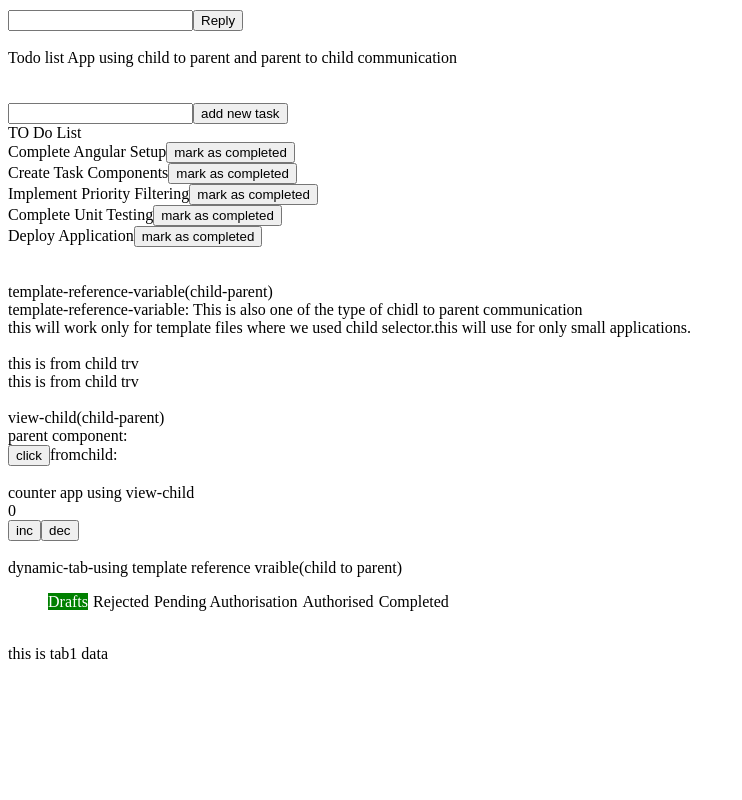
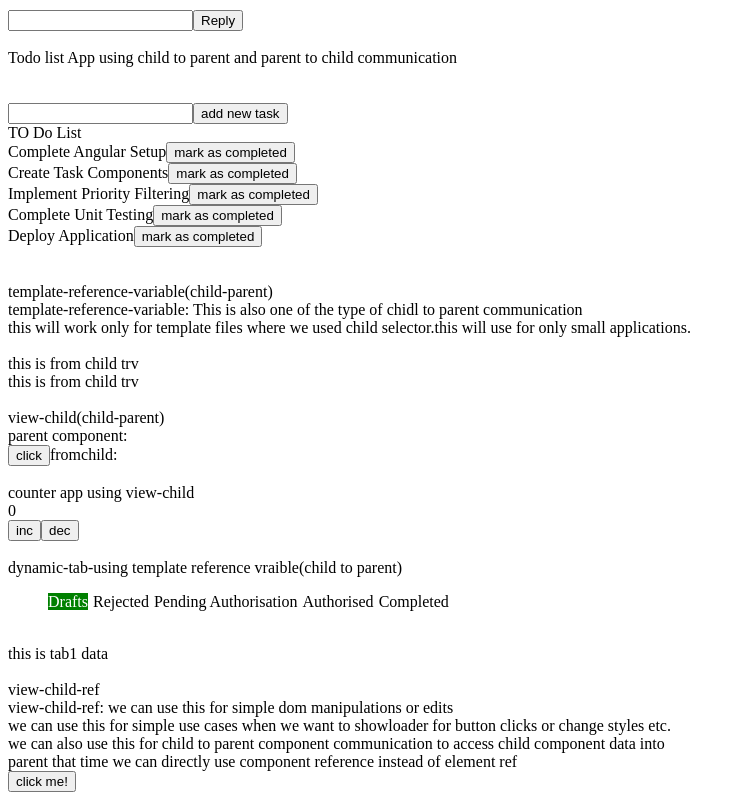
Before and after one commit to Sudheesh7504/Angular-learning-2024-2025, an Angular app: page / in a window 1280 px wide. Shown: the part 3208-4008 px from the top of the page, without its empty margins (0-742 px from the left). Before the commit the page ends 3897 px from the top, so only its background shows below. Built offline with nearby package versions, Linux system fonts and the light colour scheme.

Commit message:
view-child-ref works

```diff
--- a/src/app/app.component.html
+++ b/src/app/app.component.html
@@ -89,4 +89,7 @@ counter app using view-child
 dynamic-tab-using template reference vraible(child to parent)
 <app-parent-tab-trv></app-parent-tab-trv>
 <br>
+view-child-ref
+<br>
+<app-view-child-ref></app-view-child-ref>
 <router-outlet></router-outlet>
--- a/src/app/app.component.ts
+++ b/src/app/app.component.ts
@@ -22,6 +22,7 @@ import { TrvParentComponent } from "./trv-child-to-parent/trv-parent/trv-parent.
 import { ParentViewChildComponent } from "./view-child-child-to-parent/parent-view-child/parent-view-child.component";
 import { ParentCounterComponent } from "./view-child-counter-app/parent-counter/parent-counter.component";
 import { ParentTabTrvComponent } from "./dynamic-tab-structure-trv/parent-tab-trv/parent-tab-trv.component";
+import { ViewChildRefComponent } from "./view-child-ref/view-child-ref.component";
 @Component({
   selector: 'app-root',
   templateUrl: './app.component.html',
--- a/src/app/app.module.ts
+++ b/src/app/app.module.ts
@@ -37,6 +37,7 @@ import { ParentCounterComponent } from './view-child-counter-app/parent-counter/
 import { ChildCounterComponent } from './view-child-counter-app/child-counter/child-counter.component';
 import { ParentTabTrvComponent } from './dynamic-tab-structure-trv/parent-tab-trv/parent-tab-trv.component';
 import { ChildTabTrvComponent } from './dynamic-tab-structure-trv/child-tab-trv/child-tab-trv.component';
+import { ViewChildRefComponent } from './view-child-ref/view-child-ref.component';
 
 @NgModule({
   declarations: [
@@ -74,7 +75,8 @@ import { ChildTabTrvComponent } from './dynamic-tab-structure-trv/child-tab-trv/
     ParentCounterComponent,
     ChildCounterComponent,
     ParentTabTrvComponent,
-    ChildTabTrvComponent
+    ChildTabTrvComponent,
+    ViewChildRefComponent
   ],
   imports: [
     BrowserModule,
--- /dev/null
+++ b/src/app/view-child-ref/view-child-ref.component.html
@@ -0,0 +1,11 @@
+view-child-ref: we can use this for simple dom manipulations or edits
+<br>
+we can use this for simple use cases when we want to showloader for button clicks or change styles etc.
+<br>
+we can also use this for child to parent component communication to access child component data into
+<br>
+parent that time we can directly use component reference instead of element ref
+<br>
+<div #div>
+    <button (click)="onclick()">click me!</button>
+</div>
--- /dev/null
+++ b/src/app/view-child-ref/view-child-ref.component.ts
@@ -0,0 +1,16 @@
+import { Component, ElementRef, ViewChild } from '@angular/core';
+
+@Component({
+  selector: 'app-view-child-ref',
+  templateUrl: './view-child-ref.component.html',
+  styleUrl: './view-child-ref.component.scss'
+})
+export class ViewChildRefComponent {
+  @ViewChild('div', { static: true }) divref!: ElementRef;
+
+  onclick() {
+    console.log(this.divref);
+    this.divref.nativeElement.firstChild.style.color = "green";
+  }
+
+}
```
Also changed, not shown: src/app/view-child-ref/view-child-ref.component.scss (added), 1 other file (tests, documents, lock files or other folders).
